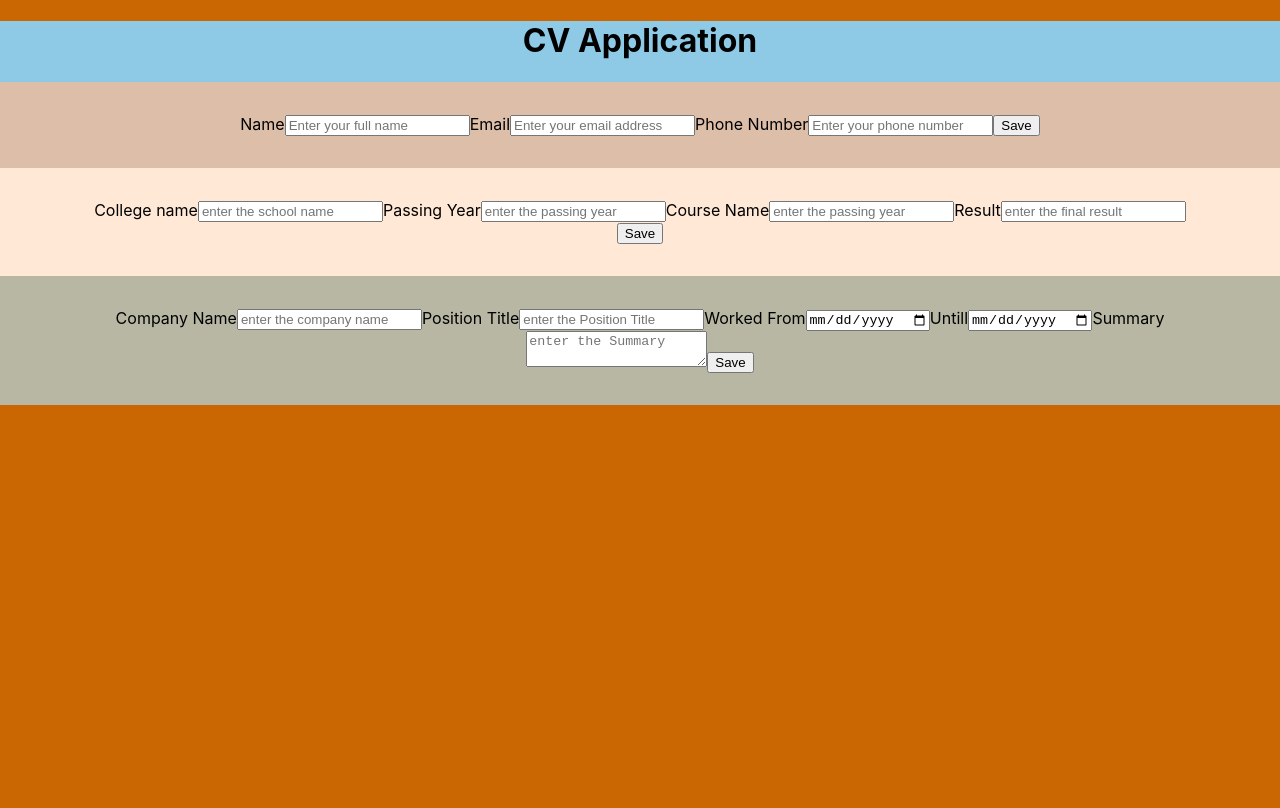
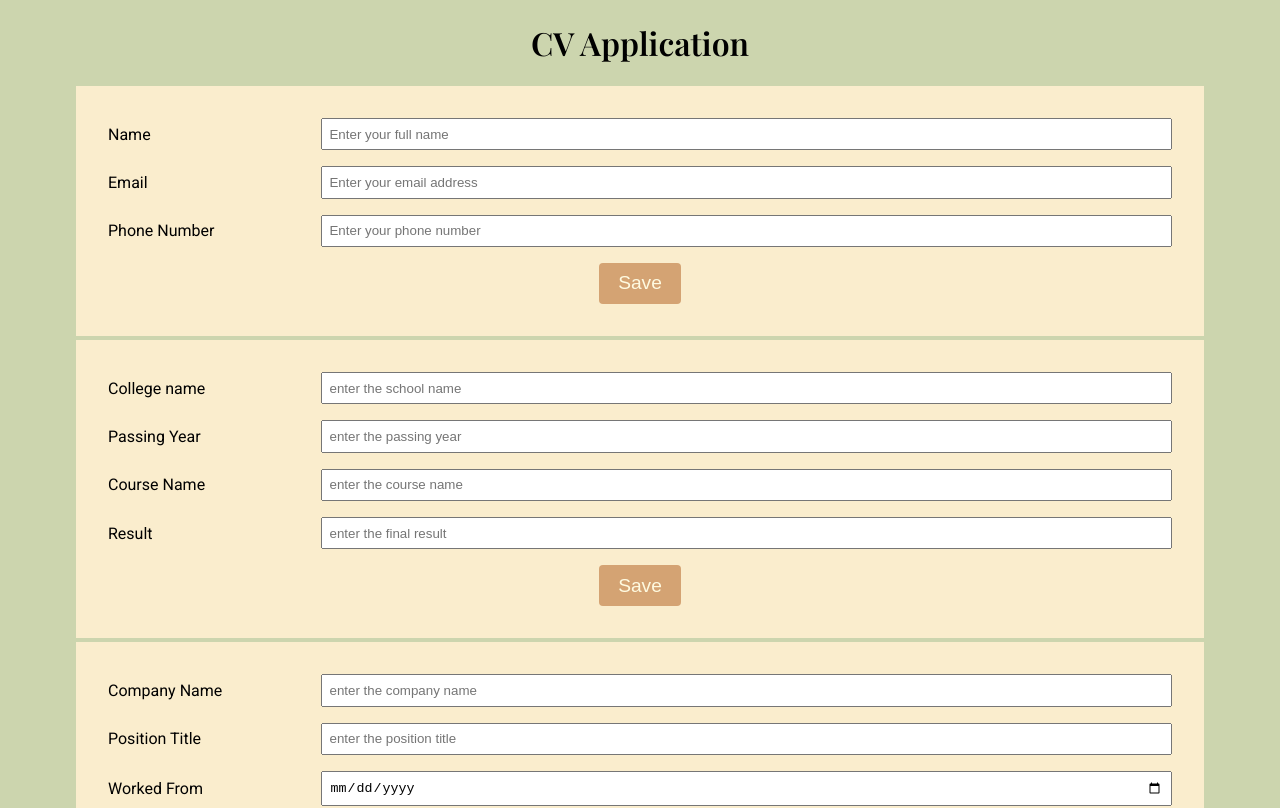
Before and after one commit to nashitshayan/cv-project, a React (Create React App) app: page / in a window 1280 px wide. Shown: the top 808 px of the page. Built offline with nearby package versions, Linux system fonts and the light colour scheme.

Commit message:
style: editable section

```diff
--- a/src/App.css
+++ b/src/App.css
@@ -1,39 +1,78 @@
+@import url('https://fonts.googleapis.com/css2?family=Playfair+Display:wght@400;600;900&family=Roboto:wght@300;400&display=swap');
+
+:root {
+	--clr--primary: #ccd5ae;
+	--clr--secondary: #faedcd;
+	--clr--accent: #d4a373;
+	--clr--neutral: #fefae0;
+}
 .App {
 	text-align: center;
-	background-color: #8ecae6;
+	width: min(90%, 70.5em);
+	margin-inline: auto;
 }
 
-.App-logo {
-	height: 40vmin;
-	pointer-events: none;
+* {
+	box-sizing: border-box;
+}
+body {
+	margin: 0;
+	font-family: 'Roboto', sans-serif;
+	background-color: var(--clr--primary);
 }
 
-@media (prefers-reduced-motion: no-preference) {
-	.App-logo {
-		animation: App-logo-spin infinite 20s linear;
+h1 {
+	font-family: 'Playfair Display', serif;
+	font-weight: 600;
+}
+
+.form,
+.displaySection {
+	background-color: var(--clr--secondary);
+}
+
+.form {
+	border-bottom: 4px solid var(--clr--primary);
+	padding: 2em;
+	min-height: 12em;
+}
+label {
+	display: flex;
+	align-items: center;
+	justify-content: space-between;
+	margin-bottom: 1em;
+}
+input,
+textarea {
+	width: 60%;
+	padding: 0.5em;
+}
+@media only screen and (min-width: 700px) {
+	input,
+	textarea {
+		width: 80%;
 	}
 }
-
-.App-header {
-	background-color: #282c34;
-	min-height: 100vh;
-	display: flex;
-	flex-direction: column;
-	align-items: center;
-	justify-content: center;
-	font-size: calc(10px + 2vmin);
-	color: white;
-}
-
-.App-link {
-	color: #61dafb;
-}
-
-@keyframes App-logo-spin {
-	from {
-		transform: rotate(0deg);
+@media only screen and (max-width: 350px) {
+	label {
+		flex-direction: column;
 	}
-	to {
-		transform: rotate(360deg);
+	input,
+	textarea {
+		width: 100%;
+		margin: 0.5em 0;
 	}
 }
+button {
+	background-color: var(--clr--accent);
+	color: var(--clr--neutral);
+	border: none;
+	font-size: 1.2rem;
+	border-radius: 4px;
+	padding: 0.5em 1em;
+	cursor: pointer;
+}
+button:hover {
+	background-color: #da924a;
+	font-weight: bold;
+}
--- a/src/App.js
+++ b/src/App.js
@@ -1,4 +1,3 @@
-import logo from './logo.svg';
 import './App.css';
 import EditableCV from './components/EditableCV';
 
--- a/src/components/Education.js
+++ b/src/components/Education.js
@@ -52,10 +52,10 @@ class Education extends Component {
 
 	render() {
 		const { class10, class12, college, isEdit } = this.state;
-		const basic = {
-			backgroundColor: '#ffe8d6',
-			padding: '2rem',
-		};
+		// const basic = {
+		// 	backgroundColor: '#ffe8d6',
+		// 	padding: '2rem',
+		// };
 		const editableSection = (
 			<form className='form' onSubmit={this.handleFormSave}>
 				{/* <div>
@@ -128,7 +128,7 @@ class Education extends Component {
 						/>
 					</label>
 				</div> */}
-				<div>
+				{/* <div> */}
 				<label>
 					College name
 					<input
@@ -155,7 +155,7 @@ class Education extends Component {
 					Course Name
 					<input
 						type='text'
-							placeholder='enter the passing year'
+						placeholder='enter the course name'
 						name='courseName'
 						value={college.courseName}
 						onChange={this.handleChange}
@@ -173,12 +173,12 @@ class Education extends Component {
 						className='college'
 					/>
 				</label>
-				</div>
+				{/* </div> */}
 				<button>Save</button>
 			</form>
 		);
 		const displaySection = (
-			<div>
+			<div className='displaySection'>
 				<div>
 					<div>School Name : {class10.schoolName}</div>
 					<div>Passing Year : {class10.passingYear}</div>
@@ -198,7 +198,7 @@ class Education extends Component {
 				<button onClick={this.handleEdit}>Edit</button>
 			</div>
 		);
-		return <div style={basic}>{isEdit ? editableSection : displaySection}</div>;
+		return <div>{isEdit ? editableSection : displaySection}</div>;
 	}
 }
 
--- a/src/components/GeneralInfo.js
+++ b/src/components/GeneralInfo.js
@@ -84,7 +84,7 @@ class GeneralInfo extends Component {
 		);
 
 		const displaySection = (
-			<div className='generalInfo'>
+			<div className='generalInfo displaySection'>
 				<div className='generalInfo--name'>{name}</div>
 				<div className='generalInfo--email'>{email}</div>
 				<div className='generalInfo--phone'>{phoneNum}</div>
@@ -92,7 +92,7 @@ class GeneralInfo extends Component {
 			</div>
 		);
 
-		return <div style={basic}>{isEdit ? editableSection : displaySection}</div>;
+		return <div>{isEdit ? editableSection : displaySection}</div>;
 	}
 }
 
--- a/src/components/WorkExperience.js
+++ b/src/components/WorkExperience.js
@@ -40,7 +40,7 @@ class WorkExperience extends Component {
 			this.state;
 
 		const editableSection = (
-			<form onSubmit={this.handleFormSave}>
+			<form className='form' onSubmit={this.handleFormSave}>
 				<label>
 					Company Name
 					<input
@@ -55,7 +55,7 @@ class WorkExperience extends Component {
 					Position Title
 					<input
 						type='text'
-						placeholder='enter the Position Title'
+						placeholder='enter the position title'
 						name='positionTitle'
 						value={positionTitle}
 						onChange={this.handleChange}
@@ -83,7 +83,7 @@ class WorkExperience extends Component {
 				<label>
 					Summary
 					<textarea
-						placeholder='enter the Summary'
+						placeholder='enter the summary'
 						name='summary'
 						value={summary}
 						onChange={this.handleChange}
@@ -93,7 +93,7 @@ class WorkExperience extends Component {
 			</form>
 		);
 		const displaySection = (
-			<div>
+			<div className='displaySection'>
 				<div>Company Name: {companyName}</div>
 				<div>Position Title : {positionTitle}</div>
 				<div>Worked From : {dateFrom}</div>
@@ -102,11 +102,8 @@ class WorkExperience extends Component {
 				<button onClick={this.handleEdit}>Edit</button>
 			</div>
 		);
-		const basic = {
-			backgroundColor: '#b7b7a4',
-			padding: '2rem',
-		};
-		return <div style={basic}>{isEdit ? editableSection : displaySection}</div>;
+
+		return <div>{isEdit ? editableSection : displaySection}</div>;
 	}
 }
 
```
Lines whose indentation alone changed are shown as unchanged.
